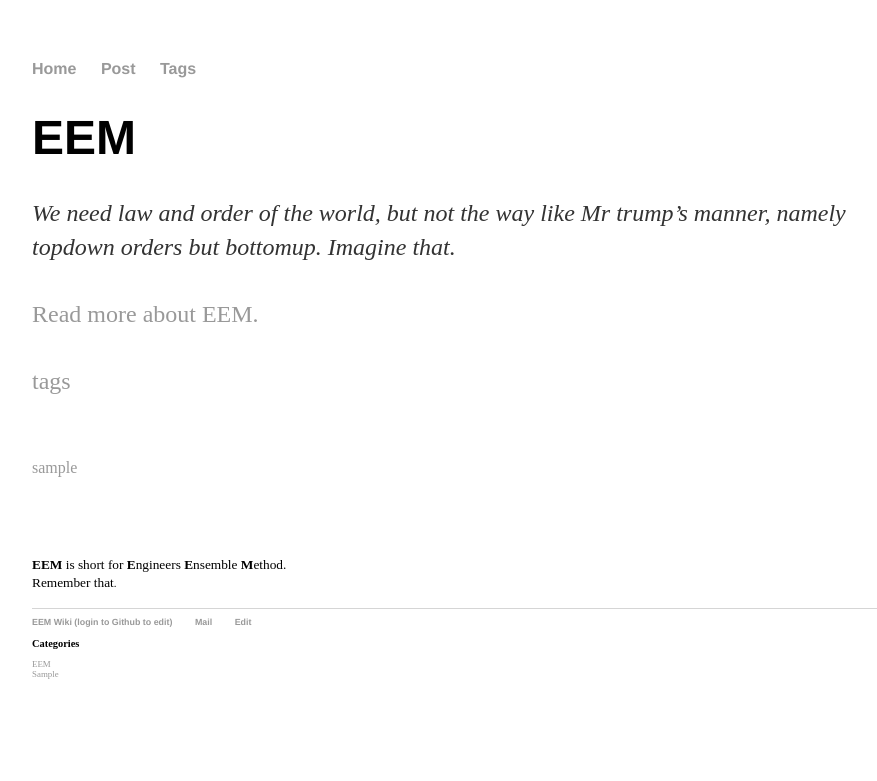
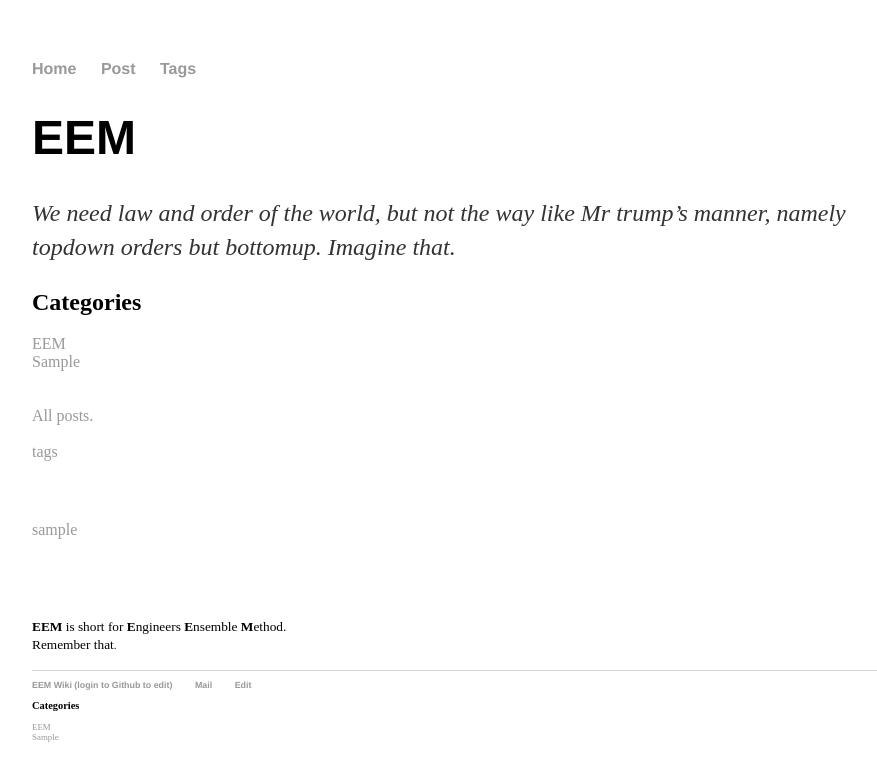
Before and after one commit to takasimiz/bak-github.io, a Jekyll site: the page built from index.html, in a window 1280 px wide. Shown: the top 781 px of the page, without its empty margins (160-1037 px from the left). Built offline with Jekyll 4.4.1, drawn with Linux system fonts in a browser that asks for light colours.

Commit message:
Update index.html

```diff
--- a/index.html
+++ b/index.html
@@ -8,8 +8,12 @@
 
 	<p><i>We need law and order of the world, but not the way like Mr trump’s manner, namely topdown orders but bottomup. Imagine that.</i>
 
+<h2>Categories</H2>
+{% for category in site.categories %}
+    <a href="/category/{{ category[0] }}.html" style="text-decoration: none;">{% if category[0] == 'eem' %}{{ category[0] | upcase }}{% else %}{{ category[0] | capitalize }}{% endif %}</a><br />
+{% endfor %}
 
-	<br /><br /><a href="/post">Read more about EEM.</a>
+	<br /><br /><a href="/post">All posts.</a>
 
 	<br /><br /><a href="/post/tags">tags</a></p>
 
```
